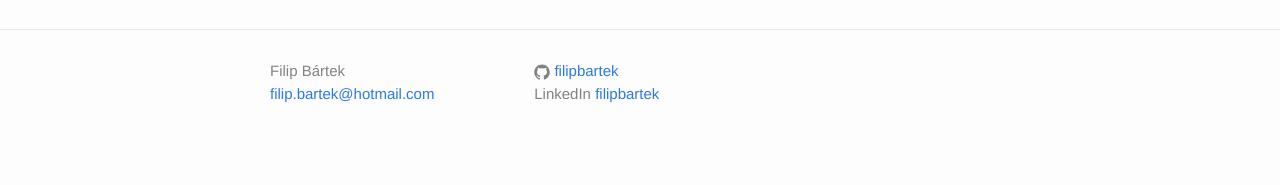
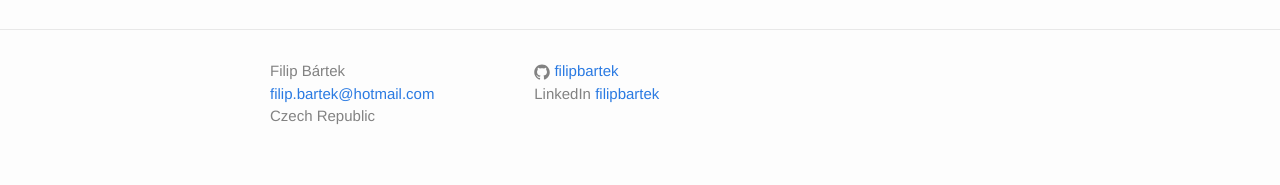
Before and after one commit to filipbartek/filipbartek.github.io, a Jekyll site: the page built from index.md, in a window 1280 px wide. Shown: the part 855-1040 px from the top of the page. Built offline with Jekyll 4.4.1, drawn with Linux system fonts in a browser that asks for light colours.

Commit message:
footer: Add "Czech Republic"

```diff
--- a/_includes/footer.html
+++ b/_includes/footer.html
@@ -7,6 +7,9 @@
         <ul class="contact-list">
           <li>{{ site.title }}</li>
           <li><a href="mailto:{{ site.email }}">{{ site.email }}</a></li>
+
+<li>Czech Republic</li>
+
         </ul>
       </div>
 
```
